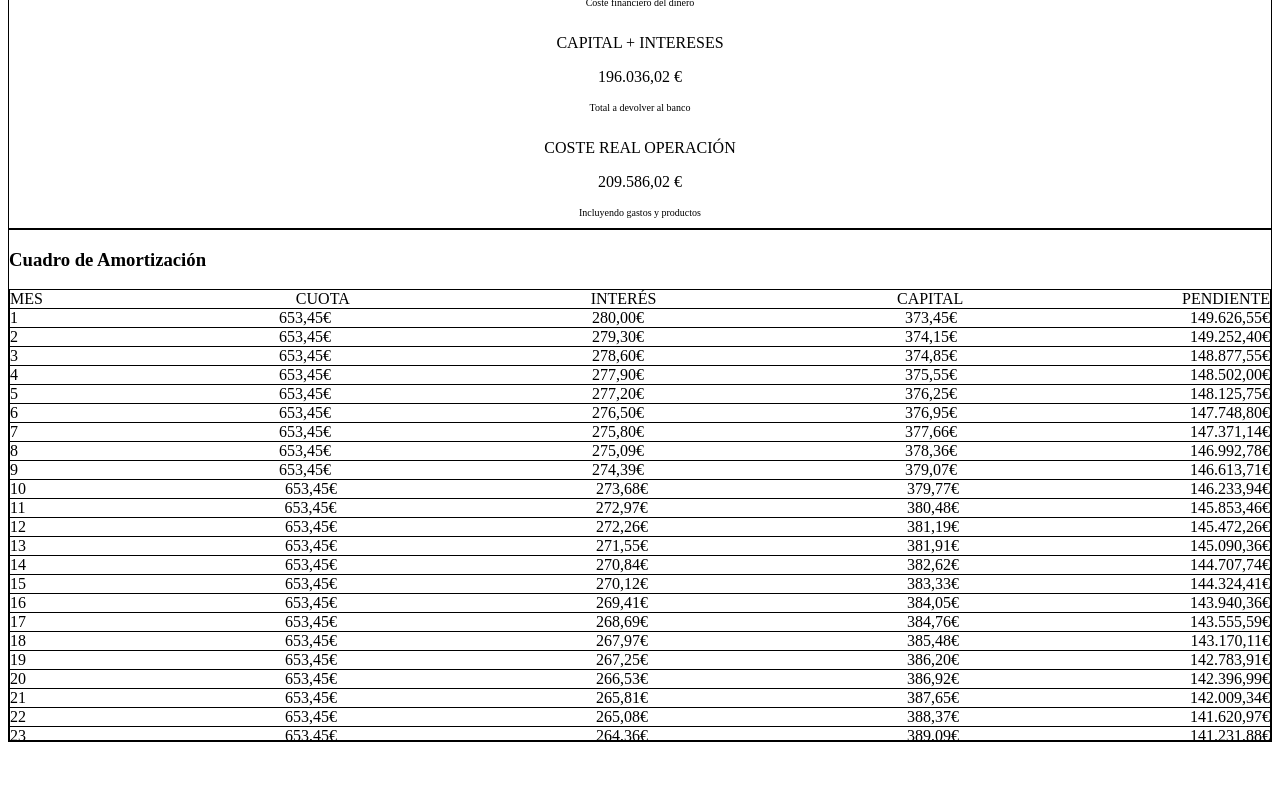
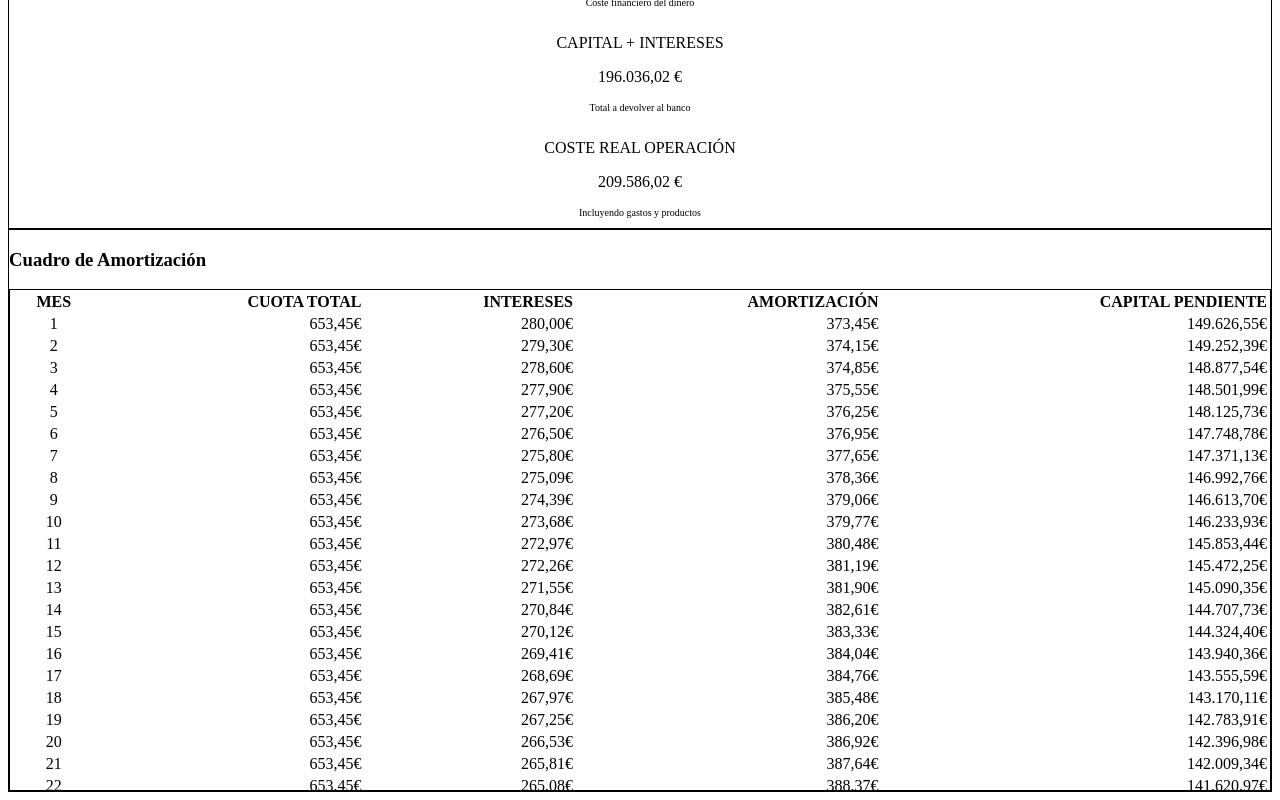
Before and after one commit to spidey000/Tae-website, a React (Vite) app: page / in a window 1280 px wide. Shown: the part 1577-2377 px from the top of the page. Before the commit the page ends 2327 px from the top, so only its background shows below. Built offline with nearby package versions, Linux system fonts and the light colour scheme.

Commit message:
refactor: upgrade math precision to banking standards and remove virtualized tables

```diff
--- a/package.json
+++ b/package.json
@@ -13,8 +13,7 @@
     "@tailwindcss/postcss": "^4.1.18",
     "lucide-react": "^0.562.0",
     "react": "^19.2.0",
-    "react-dom": "^19.2.0",
-    "react-window": "^2.2.5"
+    "react-dom": "^19.2.0"
   },
   "devDependencies": {
     "@eslint/js": "^9.39.1",
@@ -28,7 +27,8 @@
     "globals": "^16.5.0",
     "postcss": "^8.5.6",
     "tailwindcss": "^4.1.18",
-    "vite": "npm:rolldown-vite@7.2.5"
+    "vite": "npm:rolldown-vite@7.2.5",
+    "vitest": "^4.0.17"
   },
   "overrides": {
     "vite": "npm:rolldown-vite@7.2.5"
--- a/src/components/AmortizationTable.jsx
+++ b/src/components/AmortizationTable.jsx
@@ -1,25 +1,58 @@
 import React from 'react';
 
 export const AmortizationTable = ({ schedule }) => {
+  if (!schedule || schedule.length === 0) {
+    return <div className="p-4 text-center text-gray-500">No hay datos de amortización disponibles.</div>;
+  }
+
   return (
-    <div className="bg-white rounded-lg shadow-md border border-gray-200 overflow-hidden flex flex-col h-[450px]">
-      <div className="flex items-center bg-gray-100 border-b border-gray-200 text-xs font-semibold text-gray-500 uppercase tracking-wider py-3 flex-shrink-0 pr-2">
-        <div className="w-16 text-center">Mes</div>
-        <div className="flex-1 text-right px-2">Cuota</div>
-        <div className="flex-1 text-right px-2">Interés</div>
-        <div className="flex-1 text-right px-2">Capital</div>
-        <div className="flex-1 text-right pr-4">Pendiente</div>
-      </div>
-      <div className="overflow-y-auto flex-1">
-        {schedule.map((row, index) => (
-          <div key={row.month} className={`flex items-center text-sm border-b border-gray-100 ${index % 2 === 0 ? 'bg-white' : 'bg-gray-50'}`}>
-            <div className="w-16 text-center text-gray-500 py-2">{row.month}</div>
-            <div className="flex-1 text-right text-gray-900 py-2 px-2">{row.payment.toLocaleString('es-ES', { minimumFractionDigits: 2, maximumFractionDigits: 2 })}€</div>
-            <div className="flex-1 text-right text-indigo-600 py-2 px-2">{row.interest.toLocaleString('es-ES', { minimumFractionDigits: 2, maximumFractionDigits: 2 })}€</div>
-            <div className="flex-1 text-right text-green-600 py-2 px-2">{row.amortization.toLocaleString('es-ES', { minimumFractionDigits: 2, maximumFractionDigits: 2 })}€</div>
-            <div className="flex-1 text-right text-gray-900 py-2 pr-4">{row.balance.toLocaleString('es-ES', { minimumFractionDigits: 2, maximumFractionDigits: 2 })}€</div>
-          </div>
-        ))}
+    <div className="bg-white rounded-lg shadow-md border border-gray-200 overflow-hidden flex flex-col h-[500px]">
+      <div className="overflow-auto flex-1 custom-scrollbar">
+        <table className="min-w-full divide-y divide-gray-200">
+          <thead className="bg-gray-100 sticky top-0 z-10 shadow-sm">
+            <tr>
+              <th scope="col" className="px-4 py-3 text-center text-xs font-semibold text-gray-500 uppercase tracking-wider w-20">
+                Mes
+              </th>
+              <th scope="col" className="px-4 py-3 text-right text-xs font-semibold text-gray-500 uppercase tracking-wider">
+                Cuota Total
+              </th>
+              <th scope="col" className="px-4 py-3 text-right text-xs font-semibold text-gray-500 uppercase tracking-wider text-indigo-700">
+                Intereses
+              </th>
+              <th scope="col" className="px-4 py-3 text-right text-xs font-semibold text-gray-500 uppercase tracking-wider text-green-700">
+                Amortización
+              </th>
+              <th scope="col" className="px-4 py-3 text-right text-xs font-semibold text-gray-500 uppercase tracking-wider">
+                Capital Pendiente
+              </th>
+            </tr>
+          </thead>
+          <tbody className="bg-white divide-y divide-gray-100">
+            {schedule.map((row, index) => (
+              <tr
+                key={row.month}
+                className={`hover:bg-indigo-50 transition-colors ${index % 2 === 0 ? 'bg-white' : 'bg-gray-50'}`}
+              >
+                <td className="px-4 py-2 whitespace-nowrap text-sm text-center text-gray-500 font-medium">
+                  {row.month}
+                </td>
+                <td className="px-4 py-2 whitespace-nowrap text-sm text-right text-gray-900 font-bold">
+                  {row.payment.toLocaleString('es-ES', { minimumFractionDigits: 2, maximumFractionDigits: 2 })}€
+                </td>
+                <td className="px-4 py-2 whitespace-nowrap text-sm text-right text-indigo-600">
+                  {row.interest.toLocaleString('es-ES', { minimumFractionDigits: 2, maximumFractionDigits: 2 })}€
+                </td>
+                <td className="px-4 py-2 whitespace-nowrap text-sm text-right text-green-600">
+                  {row.amortization.toLocaleString('es-ES', { minimumFractionDigits: 2, maximumFractionDigits: 2 })}€
+                </td>
+                <td className="px-4 py-2 whitespace-nowrap text-sm text-right text-gray-700 font-mono">
+                  {row.balance.toLocaleString('es-ES', { minimumFractionDigits: 2, maximumFractionDigits: 2 })}€
+                </td>
+              </tr>
+            ))}
+          </tbody>
+        </table>
       </div>
     </div>
   );
--- a/src/utils/mortgageCalculations.js
+++ b/src/utils/mortgageCalculations.js
@@ -5,31 +5,25 @@ export const calculateMonthlyPayment = (principal, annualTIN, years) => {
   const monthlyRate = annualTIN / 100 / 12;
   const numberOfPayments = years * 12;
 
-  return (
-    (principal * monthlyRate * Math.pow(1 + monthlyRate, numberOfPayments)) /
-    (Math.pow(1 + monthlyRate, numberOfPayments) - 1)
-  );
+  const payment = (principal * monthlyRate * Math.pow(1 + monthlyRate, numberOfPayments)) /
+    (Math.pow(1 + monthlyRate, numberOfPayments) - 1);
+
+  return payment;
 };
 
 export const calculateTAE = (netPrincipal, monthlyOutflow, years) => {
   if (netPrincipal <= 0 || monthlyOutflow <= 0 || years <= 0) return 0;
 
   const numberOfPayments = years * 12;
-  let guess = 0.01; // Initial guess for monthly rate
-  const maxIterations = 100;
+  let guess = 0.01; // Initial guess
+  const maxIterations = 50; // Safety guard
   const precision = 0.000001;
 
   for (let i = 0; i < maxIterations; i++) {
-    // f(r) = NetPrincipal - MonthlyOutflow * ((1 - (1+r)^-n) / r)
-    // Using annuity formula: PV = PMT * ((1 - (1+i)^-n) / i)
-
-    // Check if guess is too close to 0 to avoid division by zero
+    // Check if guess is too close to 0
     if (Math.abs(guess) < 1e-9) {
-        // If rate is effectively 0, PV = PMT * n
-        const diff = netPrincipal - (monthlyOutflow * numberOfPayments);
-        if (Math.abs(diff) < precision) return 0;
-        guess = 0.00001; // bump it
-        continue;
+       guess = 0.00001;
+       continue;
     }
 
     const factor = Math.pow(1 + guess, -numberOfPayments);
@@ -37,23 +31,15 @@ export const calculateTAE = (netPrincipal, monthlyOutflow, years) => {
     const f = netPrincipal - pvOfPayments;
 
     if (Math.abs(f) < precision) {
-      // Annualize the monthly rate to get TAE
       return (Math.pow(1 + guess, 12) - 1) * 100;
     }
-
-    // Derivative f'(r)
-    // f(r) = K - M * ( (1 - (1+r)^-n)/r )
-    // Let A(r) = (1 - (1+r)^-n)/r
-    // A'(r) = (r * ( -(-n)(1+r)^(-n-1) ) - (1 - (1+r)^-n) * 1) / r^2
-    //       = ( n*r*(1+r)^(-n-1) - 1 + (1+r)^-n ) / r^2
 
     const term1 = numberOfPayments * guess * Math.pow(1 + guess, -numberOfPayments - 1);
     const term2 = -1 + factor;
     const derivativeOfAnnuity = (term1 + term2) / (guess * guess);
-
     const df = -monthlyOutflow * derivativeOfAnnuity;
 
-    if (Math.abs(df) < 1e-9) break; // Avoid zero division
+    if (Math.abs(df) < 1e-9) break;
 
     const newGuess = guess - f / df;
 
@@ -70,27 +56,49 @@ export const generateAmortizationSchedule = (principal, annualTIN, years) => {
 
   const monthlyRate = annualTIN / 100 / 12;
   const numberOfPayments = years * 12;
-  const monthlyPayment = calculateMonthlyPayment(principal, annualTIN, years);
+  const monthlyPaymentRaw = calculateMonthlyPayment(principal, annualTIN, years);
+
+  // Banking standard: Payment is usually rounded to 2 decimals for the transaction,
+  // but internally the schedule might run on raw or rounded values depending on the bank.
+  // We will simulate "Real Cash Flow" -> Round payment to 2 decimals.
+  // NOTE: This might cause the final payment to differ slightly.
+  // Alternatively, we keep raw payment for calculation and round for display.
+  // Best hybrid approach for simulators: Keep raw payment for math, round interest/amortization.
 
   let balance = principal;
   const schedule = [];
 
   for (let month = 1; month <= numberOfPayments; month++) {
-    const interest = balance * monthlyRate;
-    const amortization = monthlyPayment - interest;
+    // 1. Calculate Interest part (Bank rounds this to 2 decimals usually)
+    const interestRaw = balance * monthlyRate;
+    const interest = Math.round(interestRaw * 100) / 100;
+
+    // 2. Calculate Amortization part
+    let amortization = monthlyPaymentRaw - interest;
+
+    // 3. Last month adjustment: You pay exactly what's left
+    if (month === numberOfPayments) {
+        amortization = balance;
+    }
+
+    // 4. Update Balance
+    // Important: Do not round 'balance' arbitrarily. It is a result of subtraction.
+    // However, since we want to avoid 0.0000000004 issues, we can check
+    // precision, but mathematically: PrevBalance - Amortization (which is rounded-ish)
+    // should stay consistent.
+
+    const previousBalance = balance;
     balance -= amortization;
 
-    // Handle precision issues at the very end
-    if (month === numberOfPayments && Math.abs(balance) < 1) {
-        balance = 0;
-    }
+    // Safety clamp for floating point nastiness around 0
+    if (balance < 0.01 && balance > -0.01) balance = 0;
 
     schedule.push({
       month,
-      payment: monthlyPayment,
+      payment: interest + amortization,
       interest,
       amortization,
-      balance: balance < 0 ? 0 : balance
+      balance: balance
     });
   }
 
```
Also changed, not shown: 2 other files (tests, documents, lock files or other folders).
